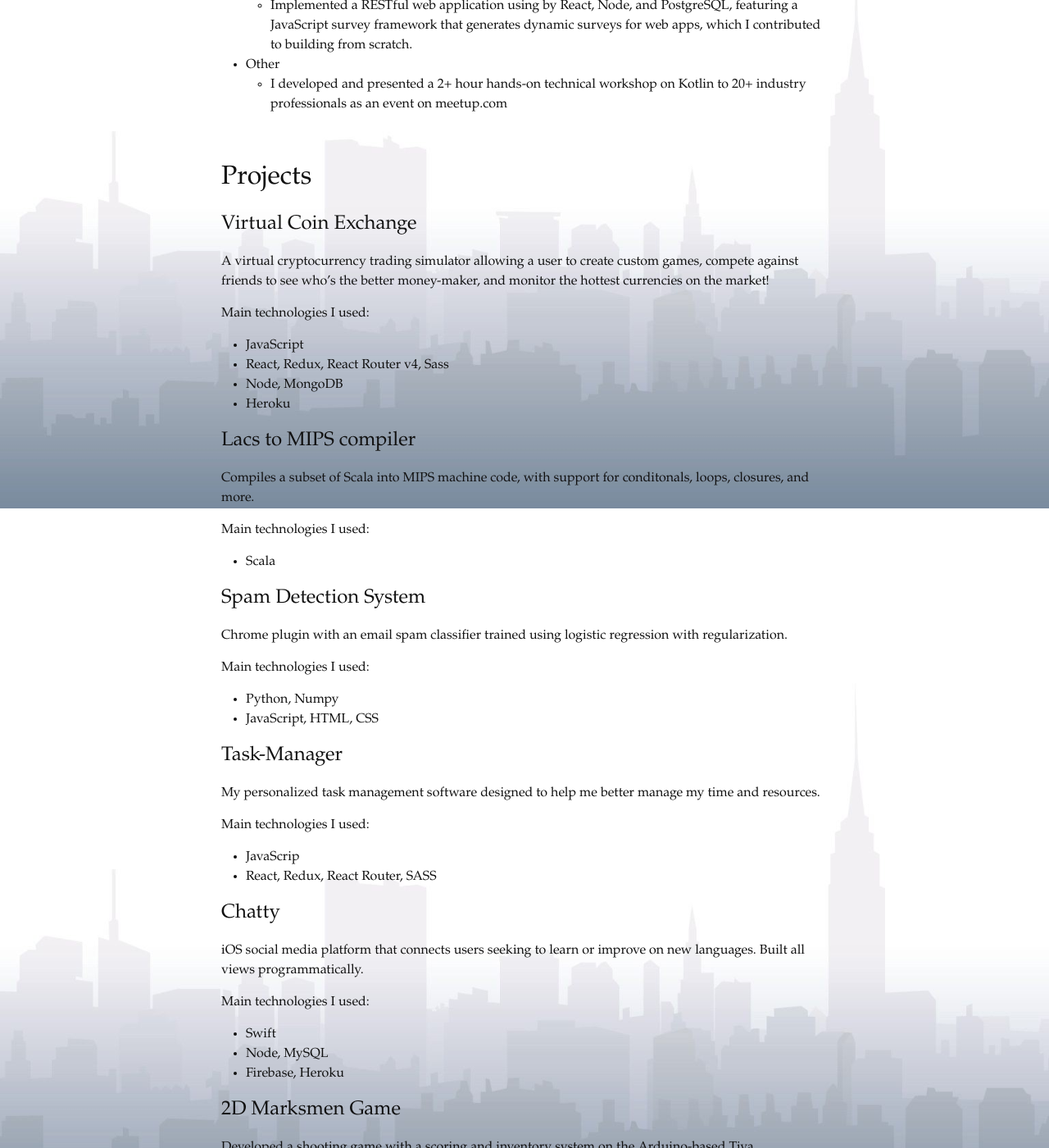
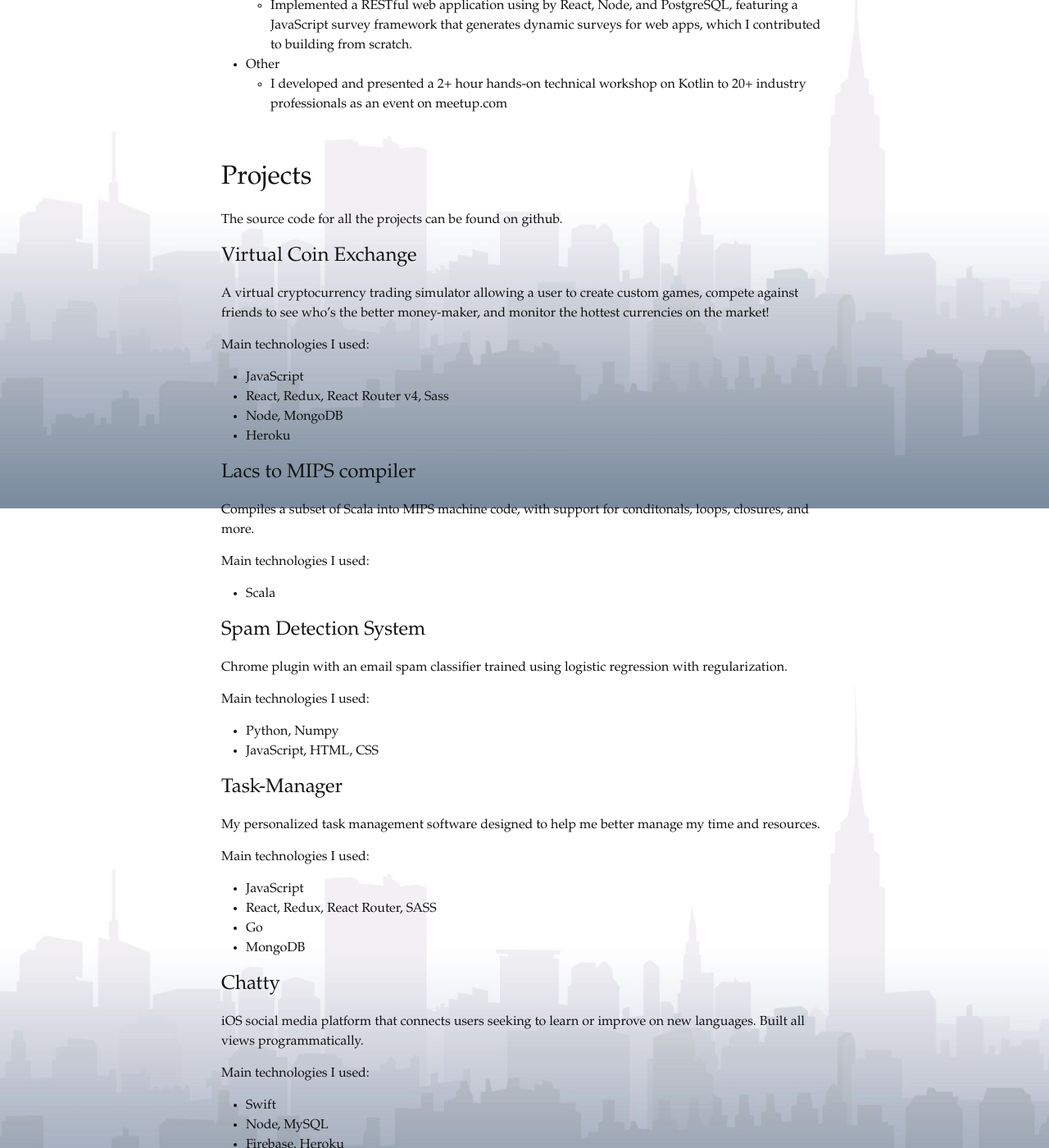
Before and after one commit to exue026/mysite, a Jekyll site: the page built from index.md, in a window 1280 px wide and 1400 px high, scrolled down 2080 px. Shown: the whole window at 82% size. Built offline with Jekyll 4.4.1, drawn with Linux system fonts in a browser that asks for light colours; our own code applies the rules of GitHub Pages for plain Markdown files.

```diff
--- a/index.md
+++ b/index.md
@@ -67,6 +67,8 @@
 
 # Projects
 
+The source code for all the projects can be found on [github](https://github.com/exue026?tab=repositories).
+
 ## Virtual Coin Exchange
 
 A virtual cryptocurrency trading simulator allowing a user to create custom games, compete against friends to see who's the better money-maker, and monitor the hottest currencies on the market!
@@ -97,9 +99,10 @@
 My personalized task management software designed to help me better manage my time and resources.
 
 Main technologies I used:
-* JavaScrip
+* JavaScript
 * React, Redux, React Router, SASS
-
+* Go
+* MongoDB
 
 ## Chatty
 
```
